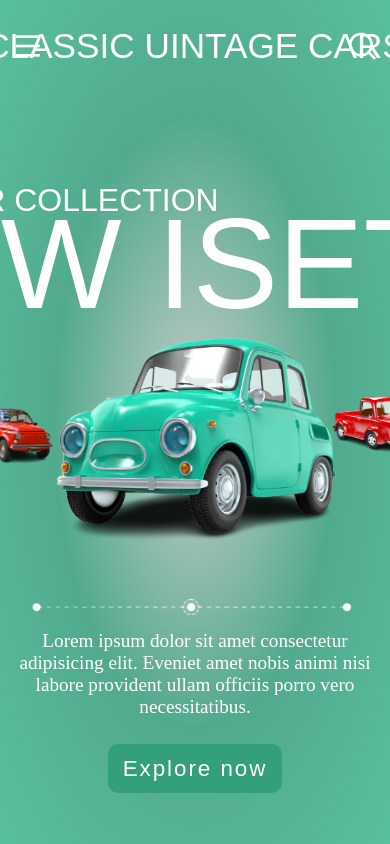
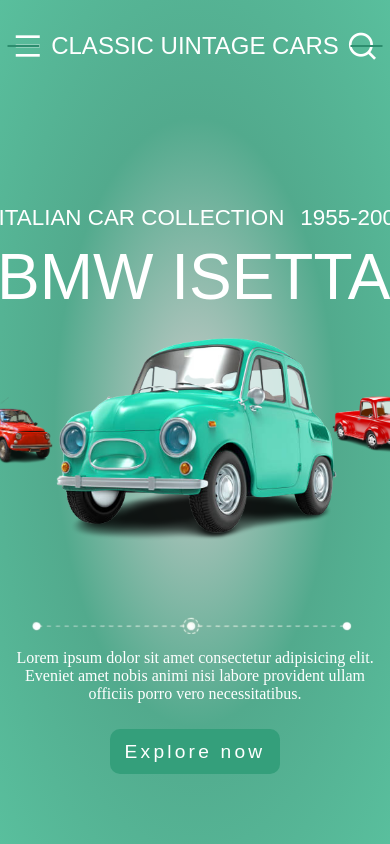
Before and after one commit to SurajMohe/webpage-race-car, a plain HTML site: page index.html in a window 390 px wide. Drawn offline with nearby package versions, Linux system fonts and the light colour scheme.

Commit message:
this is the web page of cars design

```diff
--- a/car.css
+++ b/car.css
@@ -12,15 +12,15 @@ html, body {
 #main {
     position: relative;
     overflow: hidden;
-    width: 100svw;
-    min-height: 100svh;
+    width: 100%;
+    min-height: 100vh;
     background-image: radial-gradient(#c3cac7 2%, #52aa8d, #59bf9d);
 }
 
 #nav {
     position: relative;
     width: 100%;
-    height: 10svh;
+    height: 10vh;
     display: flex;
     align-items: center;
     padding: 0 3vw;
@@ -46,7 +46,7 @@ html, body {
 
 #center > h3 {
     font-family: "DELIRIUM NCV", sans-serif;
-    font-size: 2vw;
+    font-size: 1.8rem; /* Switched to rem for consistency */
     font-weight: 100;
     color: #fff;
 }
@@ -68,16 +68,16 @@ html, body {
     font-family: "DELIRIUM NCV", sans-serif;
     color: #fff;
     font-weight: 100;
-    line-height: 5vw;
-    font-size: 2vw;
+    line-height: 3rem; /* Switched to rem */
+    font-size: 1.8rem; /* Switched to rem */
 }
 
 #maintext > h1 {
     color: #fff;
     font-family: "DELIRIUM NCV", sans-serif;
     font-weight: 100;
-    font-size: 10vw;
-    line-height: 5vw;
+    font-size: 5rem; /* Switched to rem */
+    line-height: 1.2;
 }
 
 #main #one {
@@ -126,24 +126,25 @@ html, body {
     color: #fff;
     padding: 0 3vw;
     font-weight: 300;
-    font-size: 1vw;
+    font-size: 1rem; /* Switched to rem */
 }
 
 #bottom button {
     color: #fff;
-    padding: 0.7vw 0.2vw;
-    letter-spacing: 0.5vw;
+    padding: 0.7rem 0.2rem;
+    letter-spacing: 0.2rem;
     background-color: #349f7b;
-    border-radius: 1.4vw;
+    border-radius: 1rem;
     border: none;
 }
 
 @media (max-width: 600px) {
-    #main{
+    #main {
         overflow: hidden;
         width: 100%;
         height: 100vh;
     }
+
     #nav {
         width: 100%;
         height: 11vh;
@@ -158,7 +159,7 @@ html, body {
     }
 
     #center > h3 {
-        font-size: 2.2rem;
+        font-size: 1.5rem; /* Adjusted for mobile */
         white-space: nowrap;
         font-weight: 100;
     }
@@ -166,15 +167,17 @@ html, body {
     #maintext .row h4 {
         margin-left: 1rem;
         white-space: nowrap;
-        font-size: 2rem;
+        font-size: 1.4rem; /* Adjusted for mobile */
     }
+
     #maintext > h1 {
         white-space: nowrap;
-        font-size: 8rem;
-        line-height: 27vw;
-        margin-left: .9rem;
+        font-size: 4rem; /* Adjusted for mobile */
+        line-height: 1.1;
+        margin-left: 0.9rem;
     }
-    #main #one{
+
+    #main #one {
         width: 96vw;
         top: 50%;
     }
@@ -184,14 +187,14 @@ html, body {
     }
 
     #bottom p {
-        font-size: 1.2rem;
+        font-size: 1rem;
         padding: 15px 1rem;
     }
 
     #bottom button {
-        margin-top: .7rem;
-        padding: .7rem .9rem;
-        font-size: 1.4rem;
+        margin-top: 0.7rem;
+        padding: 0.7rem 0.9rem;
+        font-size: 1.2rem; /* Adjusted for mobile */
         border-radius: 10px;
     }
 
```
Lines whose indentation alone changed are shown as unchanged.
